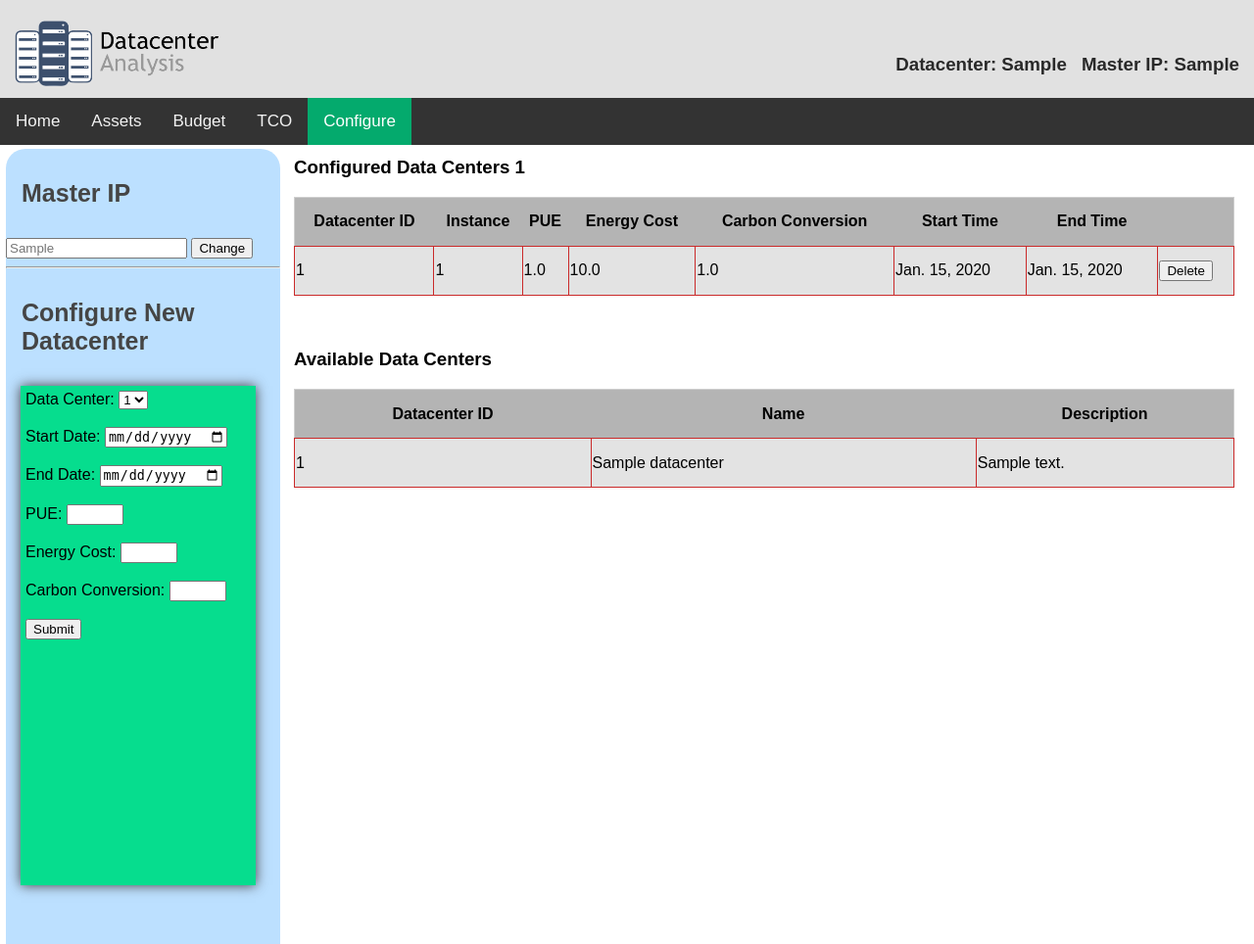
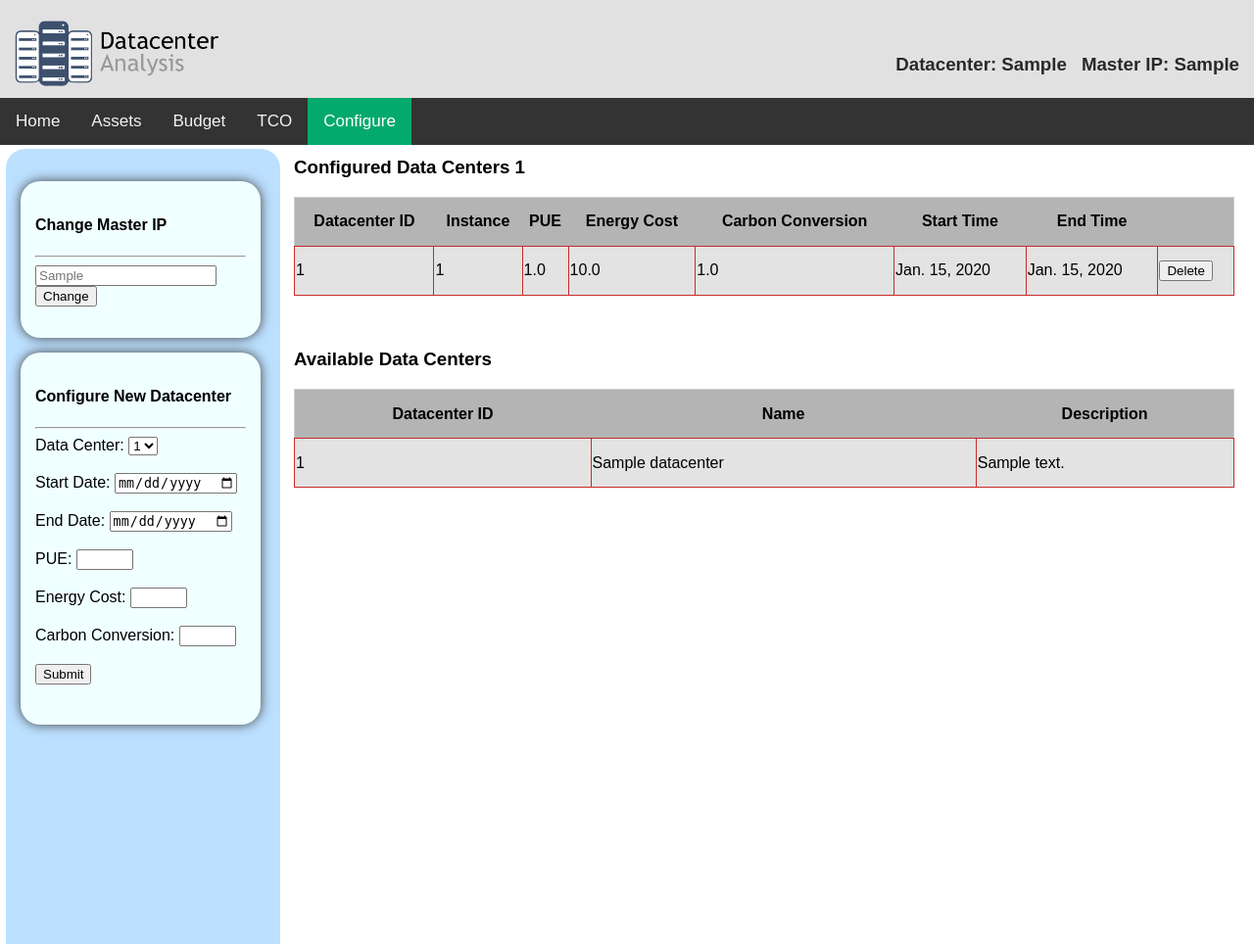
Before and after one commit to DanielHoulihan/Datacenter-Management, a Django app: page /tool/configure/ in a window 1280 px wide. Shown: the whole page at 98% size. Run offline with Django 3.2, Linux system fonts and the light colour scheme; tables that the repository leaves empty hold one stand-in row (values such as "Sample post"); a database or web service that is not in the repository returns one stand-in record (values such as "Sample title"); data that the repository does not hold is empty.

Commit message:
input updated for configure

```diff
--- a/webapp/tool/static/css/styles.css
+++ b/webapp/tool/static/css/styles.css
@@ -194,12 +194,29 @@ body {
 
 
 .configure_card {
-  width: 230px;
-  height: 500px;
+  width: 215px;
+  height: 350px;
   margin: 15px;
-  padding: 5px;
-  background-color: #06dd8e;
+  padding: 15px;
+  background-color: #F0FFFF;
   box-shadow: 0 0 12px rgb(63, 63, 63);
+  border-top-left-radius: 20px;
+  border-top-right-radius: 20px;
+  border-bottom-right-radius:20px;
+  border-bottom-left-radius:20px;
+  }
+
+.change_master_card {
+  width: 215px;
+  height: 130px;
+  margin: 15px;
+  padding: 15px;
+  background-color: #F0FFFF;
+  box-shadow: 0 0 12px rgb(63, 63, 63);
+  border-top-left-radius: 20px;
+  border-top-right-radius: 20px;
+  border-bottom-right-radius:20px;
+  border-bottom-left-radius:20px;
   }
 
 ul.no-bullets {
--- a/webapp/tool/templates/configure/configure.html
+++ b/webapp/tool/templates/configure/configure.html
@@ -6,16 +6,20 @@
 <div class="content">
 
   <div class="sidenav">
-    <h3>Master IP</h3>
+    <br>
+    <div class="change_master_card">
+      <h4>Change Master IP</h4><hr>
       <form method="POST">
         {% csrf_token %}
         <input type="text" id="ip" name="ip" placeholder={{master}}>
         <button type="submit" class="save" >Change</button>
-    </form><hr>
+      </form>
+    </div>
 
 
-    <h3>Configure New Datacenter</h3>
     <div class="configure_card">
+      <h4>Configure New Datacenter</h4>
+      <hr>
       <form method="POST">
         {% csrf_token %}
         <ul class="no-bullets">
```
Also changed, not shown: webapp/db.sqlite3. Lines whose indentation alone changed are shown as unchanged.
